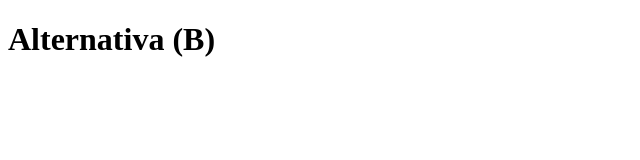
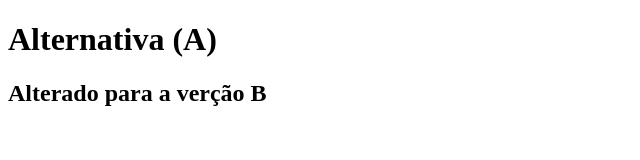
Before and after one commit to StonioYcon/git-aula-1, a plain HTML site: page index.html in a window 1280 px wide. Shown: the whole page, without its empty margins (0-640 px from the left). Drawn offline with Linux system fonts and the light colour scheme.

Commit message:
mais uma versão atualizada

```diff
--- a/index.html
+++ b/index.html
@@ -6,6 +6,7 @@
     <title>Git - Aula 1</title>
 </head>
 <body>
-    <h1>Alternativa (B)</h1>
+    <h1>Alternativa (A)</h1>
+    <h2>Alterado para a verção B</h2>
 </body>
 </html>
```
